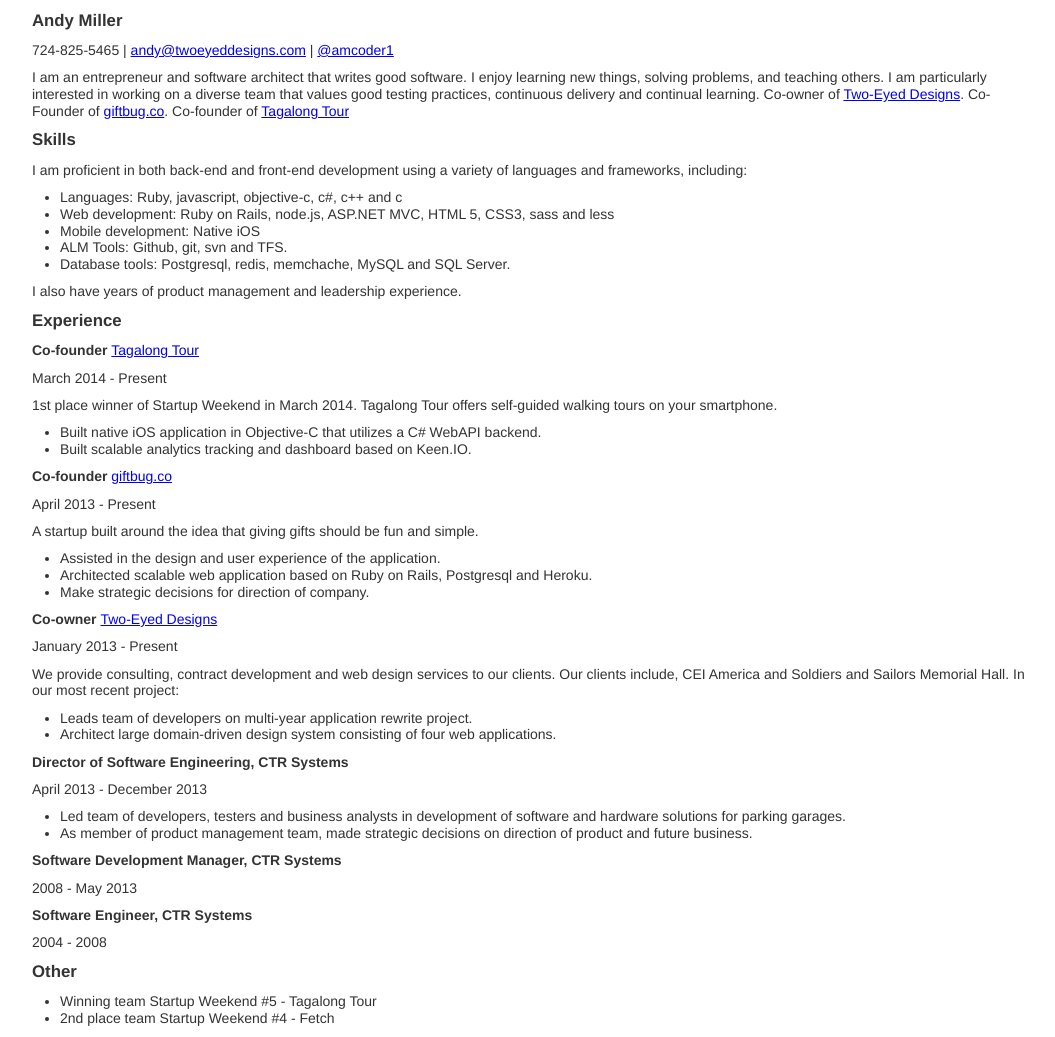
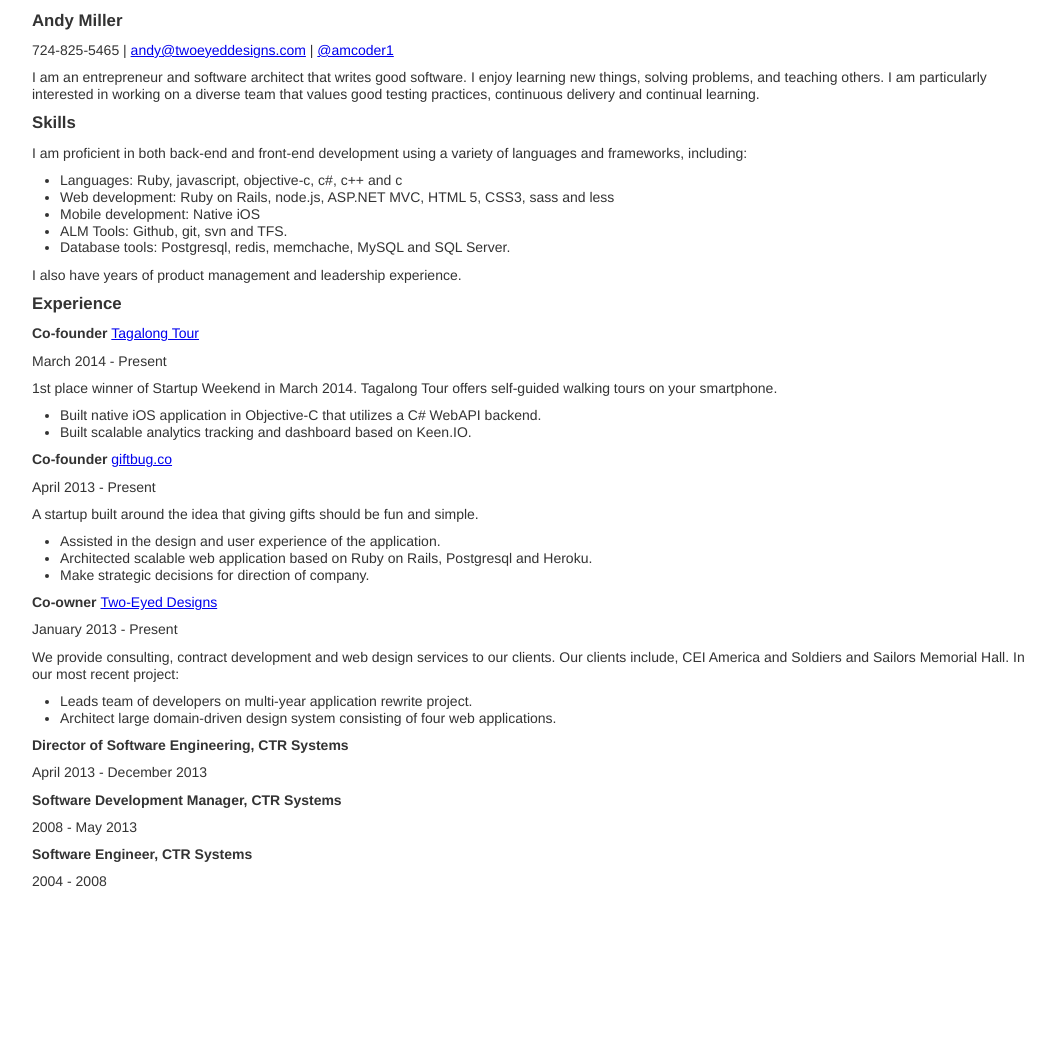
Before and after one commit to amcoder/resume, a plain HTML site: page index.html in a window 1280 px wide. Shown: the whole page, without its empty margins (108-1163 px from the left). After the commit the page ends 901 px from the top, so only its background shows below. Drawn offline with Linux system fonts and the light colour scheme.

Commit message:
Remove extra information to keep at 1 page.

```diff
--- a/index.html
+++ b/index.html
@@ -61,9 +61,6 @@
           I enjoy learning new things, solving problems, and teaching others. I
           am particularly interested in working on a diverse team that values
           good testing practices, continuous delivery and continual learning.
-          Co-owner of <a href="http://twoeyeddesigns.com">Two-Eyed Designs</a>.
-          Co-Founder of <a href="http://giftbug.co">giftbug.co</a>.
-          Co-founder of <a href="http://tagalongtour.com">Tagalong Tour</a>
         </p>
       </section>
 
@@ -149,17 +146,6 @@
             Director of Software Engineering, CTR Systems
           </h1>
           <p class="timeframe">April 2013 - December 2013</p>
-          <ul>
-            <li>
-              Led team of developers, testers and business analysts in
-              development of software and hardware solutions for parking
-              garages.
-            </li>
-            <li>
-              As member of product management team, made strategic decisions on
-              direction of product and future business.
-            </li>
-          </ul>
         </section>
 
         <section class="job">
@@ -176,14 +162,6 @@
           <p class="timeframe">2004 - 2008</p>
         </section>
       </section>
-
-      <section id="special">
-        <h1>Other</h1>
-        <ul>
-          <li>Winning team Startup Weekend #5 - Tagalong Tour</li>
-          <li>2nd place team Startup Weekend #4 - Fetch</li>
-        </ul>
-      </section>
     </div>
   </body>
 </html>
```
